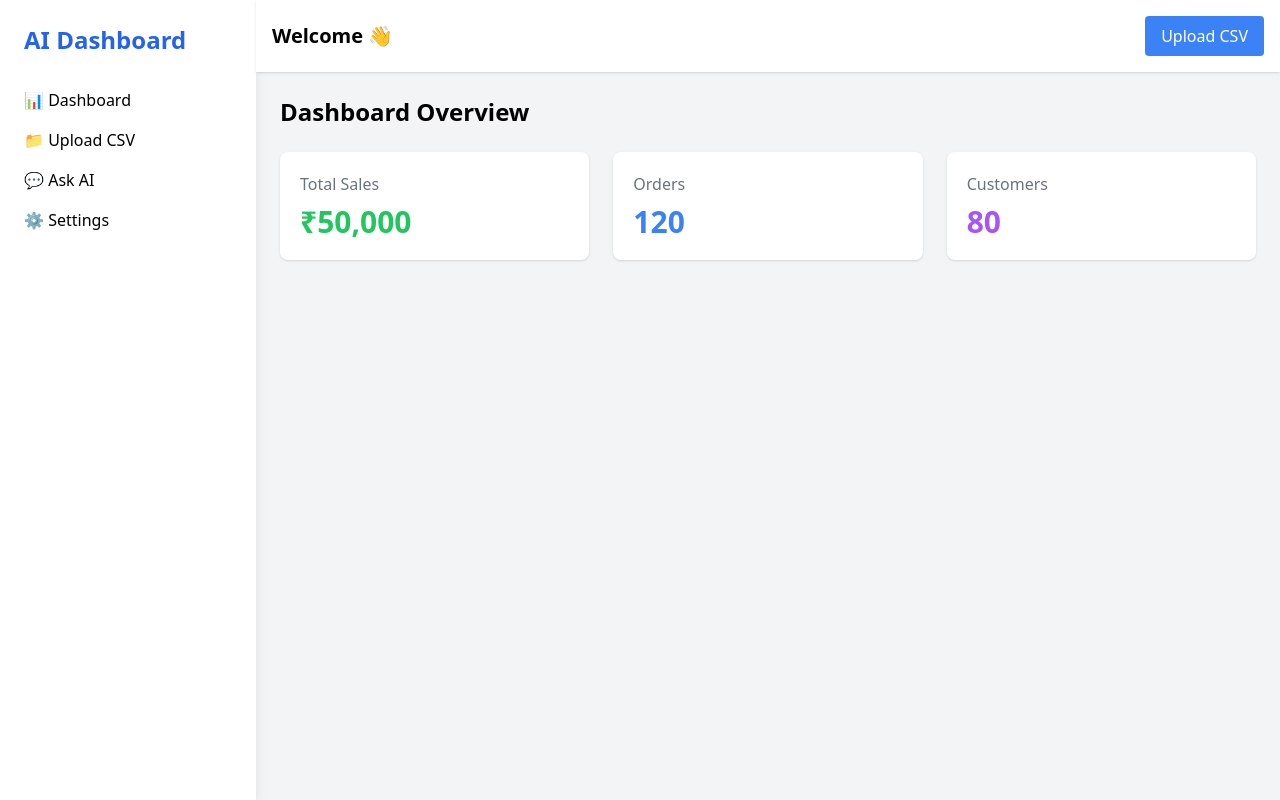
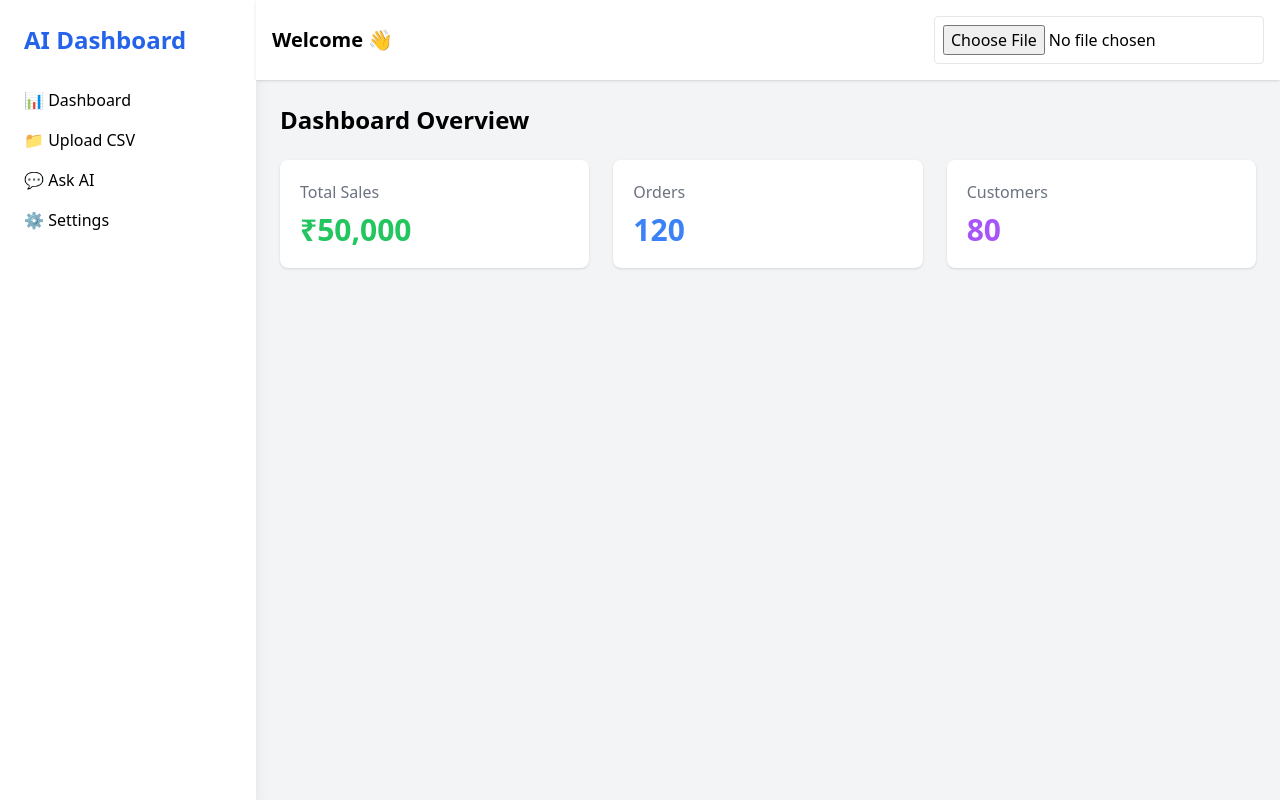
Before and after one commit to rajshrees093-ai/AI_DATA_ANALYST, a React (Vite) app in the folder ai_dashboard/: page / in a window 1280 px wide. Built offline with nearby package versions, Linux system fonts and the light colour scheme.

Commit message:
uploading csv test done

```diff
--- a/ai_dashboard/src/App.jsx
+++ b/ai_dashboard/src/App.jsx
@@ -1,4 +1,24 @@
+import { useState } from "react";
+import Papa from "papaparse";
+
 function App() {
+  const [data, setData] = useState([]);
+
+  const handleFileUpload = (event) => {
+    const file = event.target.files[0];
+
+    if (!file) return;
+
+    Papa.parse(file, {
+      header: true,
+      skipEmptyLines: true,
+      complete: (results) => {
+        console.log(results.data);
+        setData(results.data);
+      },
+    });
+  };
+
   return (
     <div className="flex h-screen bg-gray-100">
 
@@ -23,35 +43,78 @@ function App() {
         <div className="bg-white shadow p-4 flex justify-between items-center">
           <h1 className="text-xl font-semibold">Welcome 👋</h1>
 
-          <button className="bg-blue-500 hover:bg-blue-600 text-white px-4 py-2 rounded">
-            Upload CSV
-          </button>
+          {/* File Upload */}
+          <input
+            type="file"
+            accept=".csv"
+            onChange={handleFileUpload}
+            className="border p-2 rounded"
+          />
         </div>
 
-        {/* Dashboard Content */}
+        {/* Content */}
         <div className="p-6">
+
           <h2 className="text-2xl font-bold mb-6">
             Dashboard Overview
           </h2>
 
+          {/* Cards */}
           <div className="grid grid-cols-3 gap-6">
 
-            <div className="bg-white p-5 rounded-lg shadow hover:shadow-lg transition">
+            <div className="bg-white p-5 rounded-lg shadow">
               <h3 className="text-gray-500">Total Sales</h3>
               <p className="text-3xl font-bold mt-2 text-green-500">₹50,000</p>
             </div>
 
-            <div className="bg-white p-5 rounded-lg shadow hover:shadow-lg transition">
+            <div className="bg-white p-5 rounded-lg shadow">
               <h3 className="text-gray-500">Orders</h3>
               <p className="text-3xl font-bold mt-2 text-blue-500">120</p>
             </div>
 
-            <div className="bg-white p-5 rounded-lg shadow hover:shadow-lg transition">
+            <div className="bg-white p-5 rounded-lg shadow">
               <h3 className="text-gray-500">Customers</h3>
               <p className="text-3xl font-bold mt-2 text-purple-500">80</p>
             </div>
 
           </div>
+
+          {/* CSV Table */}
+          {data.length > 0 && (
+            <div className="mt-8 bg-white p-4 rounded shadow overflow-auto">
+              <h2 className="text-xl font-bold mb-4">
+                Uploaded Data
+              </h2>
+
+              <table className="w-full border border-gray-300">
+                <thead>
+                  <tr>
+                    {Object.keys(data[0]).map((key) => (
+                      <th
+                        key={key}
+                        className="border p-2 bg-gray-200 text-left"
+                      >
+                        {key}
+                      </th>
+                    ))}
+                  </tr>
+                </thead>
+
+                <tbody>
+                  {data.map((row, index) => (
+                    <tr key={index} className="hover:bg-gray-100">
+                      {Object.values(row).map((val, i) => (
+                        <td key={i} className="border p-2">
+                          {val}
+                        </td>
+                      ))}
+                    </tr>
+                  ))}
+                </tbody>
+              </table>
+            </div>
+          )}
+
         </div>
 
       </div>
```
